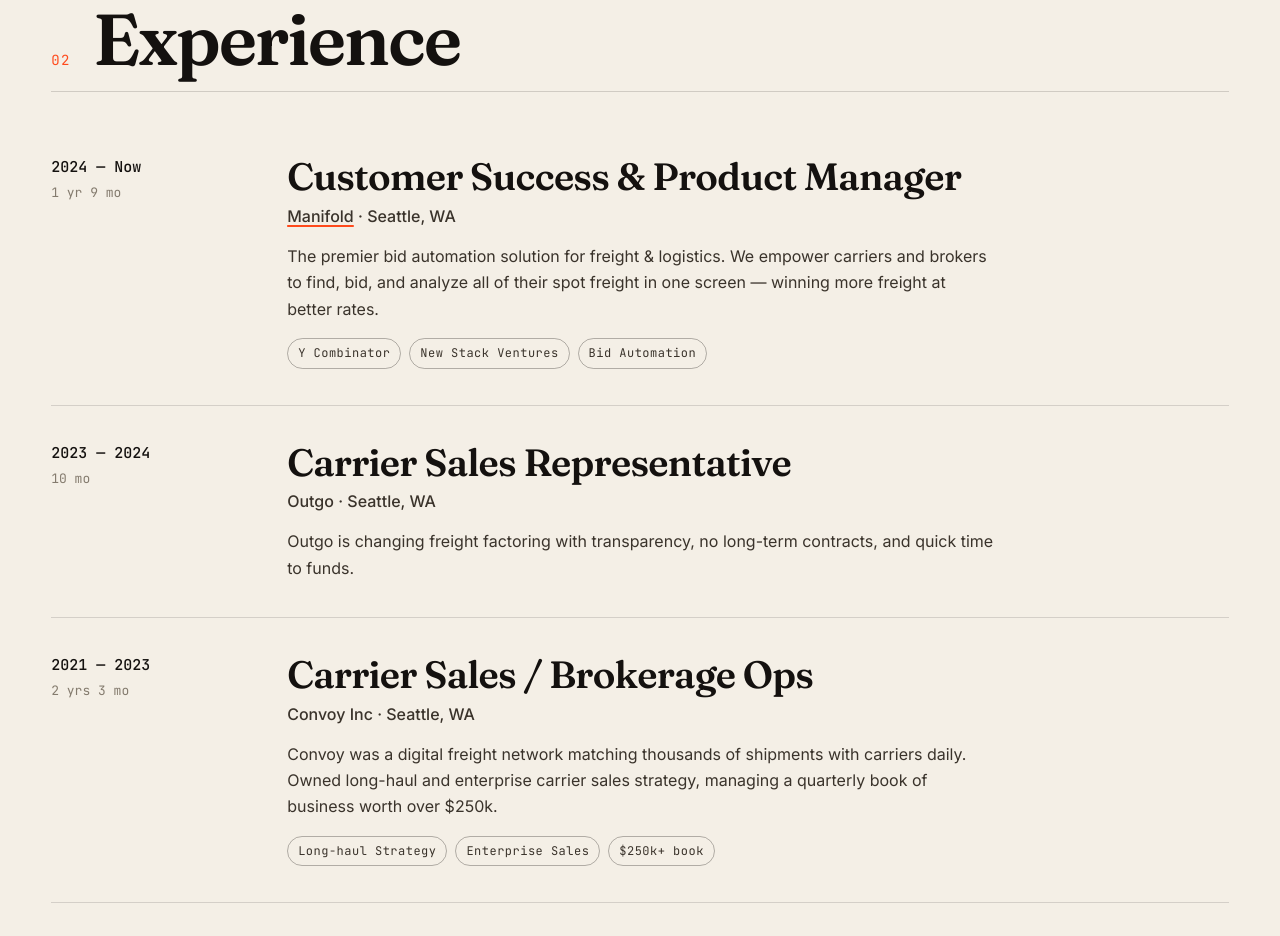
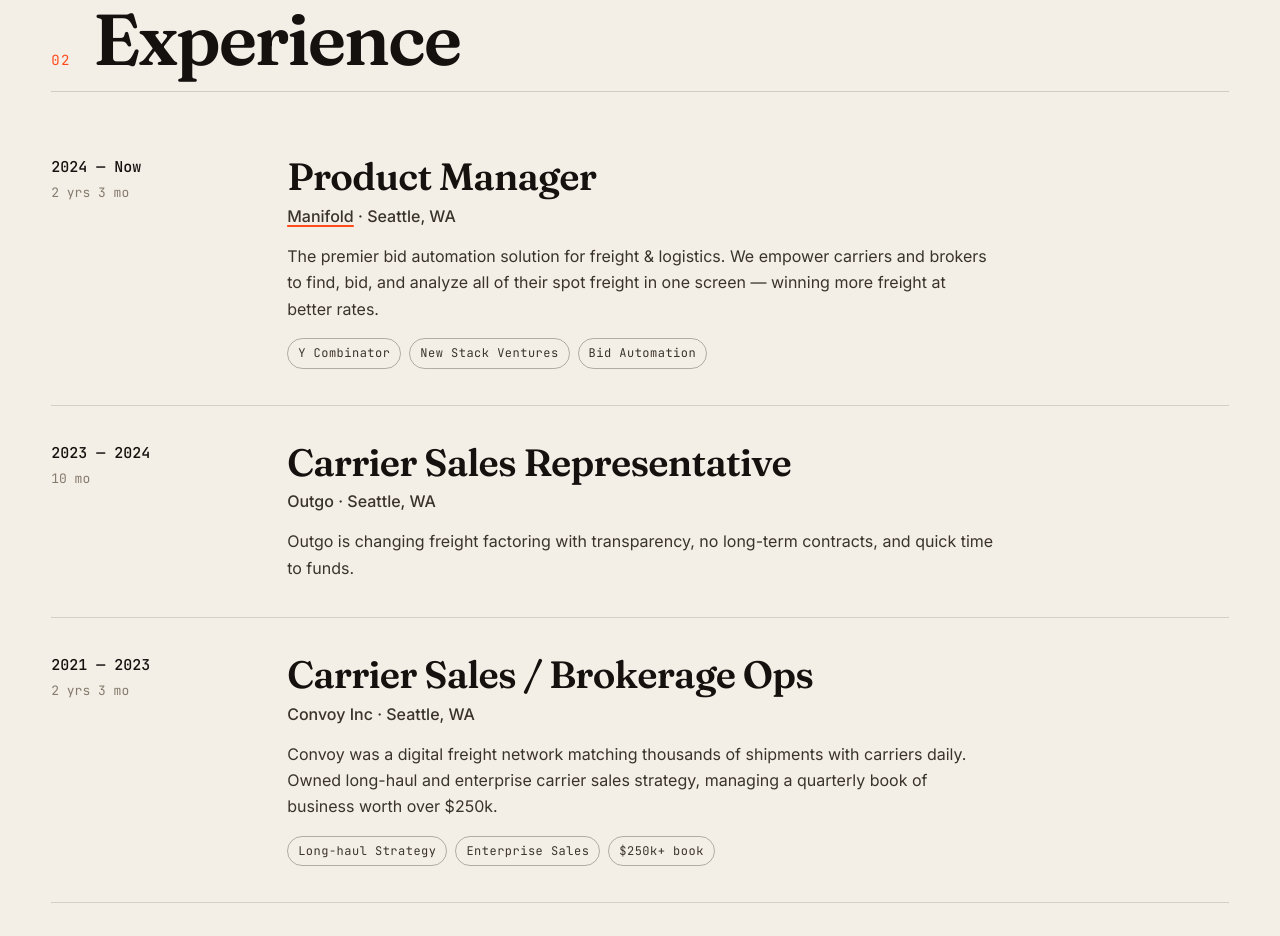
Before and after one commit to MacatManifold/macleanankhelyi-website, a plain HTML site: page index.html in a window 1280 px wide. Shown: the part 1926-2862 px from the top of the page. Drawn offline with Linux system fonts and the light colour scheme.

Commit message:
Update current role to Product Manager and keep its tenure current
Co-Authored-By: Claude Fable 5.2 <noreply@anthropic.com>
Claude-Session: https://claude.ai/code/session_018AAs2t4fkL39s9QgSvR8Ph

```diff
--- a/index.html
+++ b/index.html
@@ -119,10 +119,10 @@
       <li class="timeline__item">
         <div class="timeline__when">
           <span class="timeline__years">2024 — Now</span>
-          <span class="timeline__dur">1 yr 9 mo</span>
+          <span class="timeline__dur" data-since="2024-08">2 yrs 3 mo</span>
         </div>
         <div class="timeline__what">
-          <h3 class="timeline__role">Customer Success &amp; Product Manager</h3>
+          <h3 class="timeline__role">Product Manager</h3>
           <p class="timeline__company"><a href="https://www.manifoldfreight.com/" target="_blank" rel="noopener">Manifold</a> · Seattle, WA</p>
           <p class="timeline__desc">
             The premier bid automation solution for freight &amp; logistics. We empower carriers and brokers
--- a/script.js
+++ b/script.js
@@ -8,6 +8,20 @@
   // ---- Year in footer
   const yearEl = document.getElementById('year');
   if (yearEl) yearEl.textContent = new Date().getFullYear();
+
+  // ---- Time in current role, counted from its start month (data-since="YYYY-MM")
+  document.querySelectorAll('[data-since]').forEach((el) => {
+    const m = /^(\d{4})-(\d{2})$/.exec(el.getAttribute('data-since'));
+    if (!m) return;
+    const now = new Date();
+    const total = (now.getFullYear() - m[1]) * 12 + (now.getMonth() + 1 - m[2]);
+    if (total < 1) return;
+    const yrs = Math.floor(total / 12), mo = total % 12;
+    const parts = [];
+    if (yrs) parts.push(yrs + (yrs === 1 ? ' yr' : ' yrs'));
+    if (mo) parts.push(mo + ' mo');
+    el.textContent = parts.join(' ');
+  });
 
   // ---- Hero word rotator ("Ankhelyi." / "builds." / "ships." / "listens.")
   const rotator = document.querySelector('.hero__title-rotator');
```
